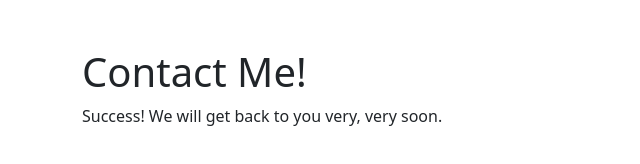
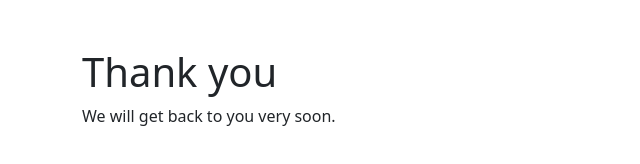
Before and after one commit to johanescalera/Contactform, a plain HTML site: page success.html in a window 1280 px wide. Shown: the whole page, without its empty margins (0-640 px from the left). Drawn offline with nearby package versions, Linux system fonts and the light colour scheme.

Commit message:
Update success.html

```diff
--- a/success.html
+++ b/success.html
@@ -13,8 +13,8 @@
   <body>
 
     <div class="container mt-5">
-        <h1>Contact Me!</h1>
-        <p>Success! We will get back to you very, very soon.</p>
+        <h1>Thank you</h1>
+        <p>We will get back to you very soon.</p>
     </div>
 
     <!-- Optional JavaScript; choose one of the two! -->
```
